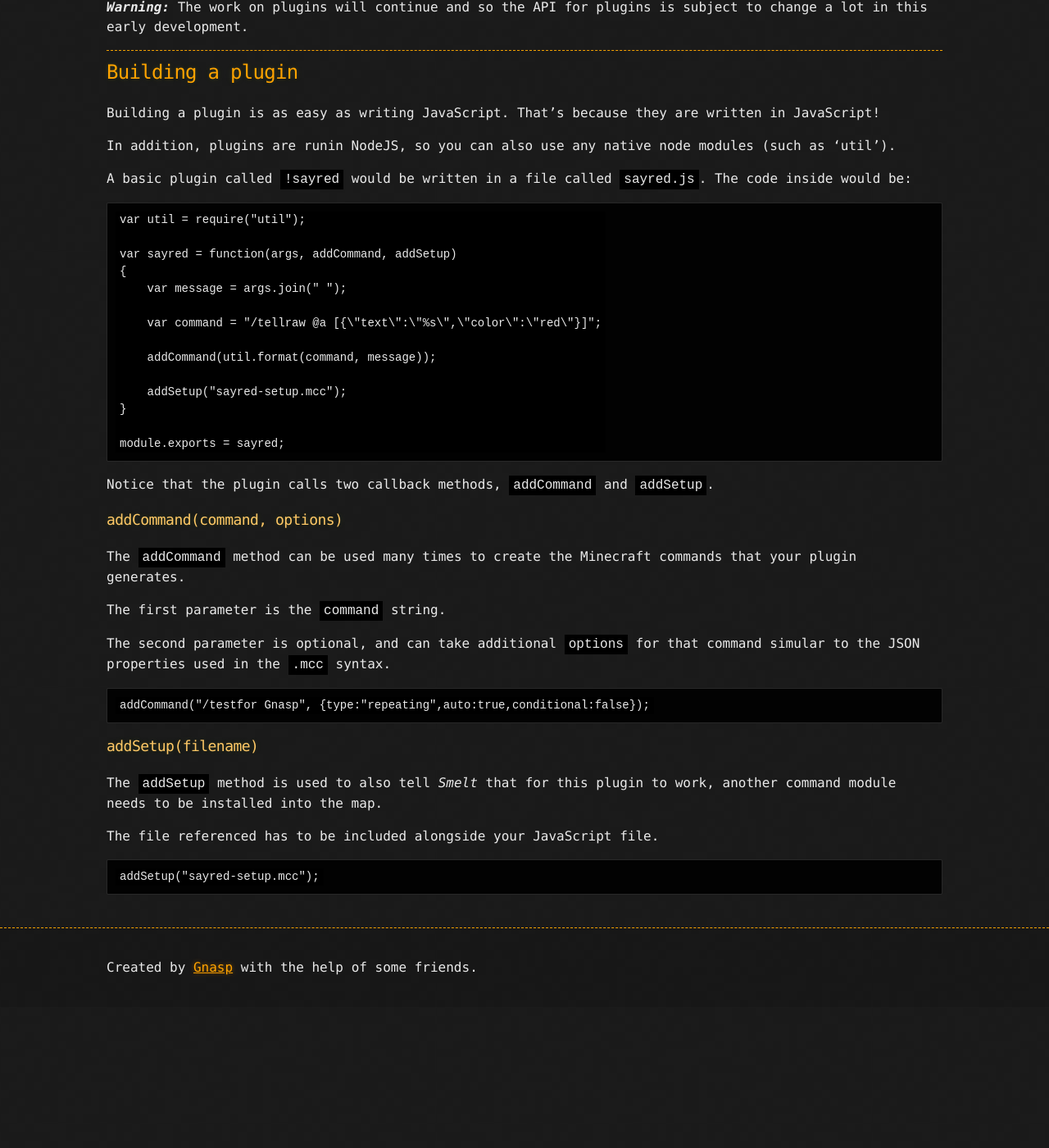
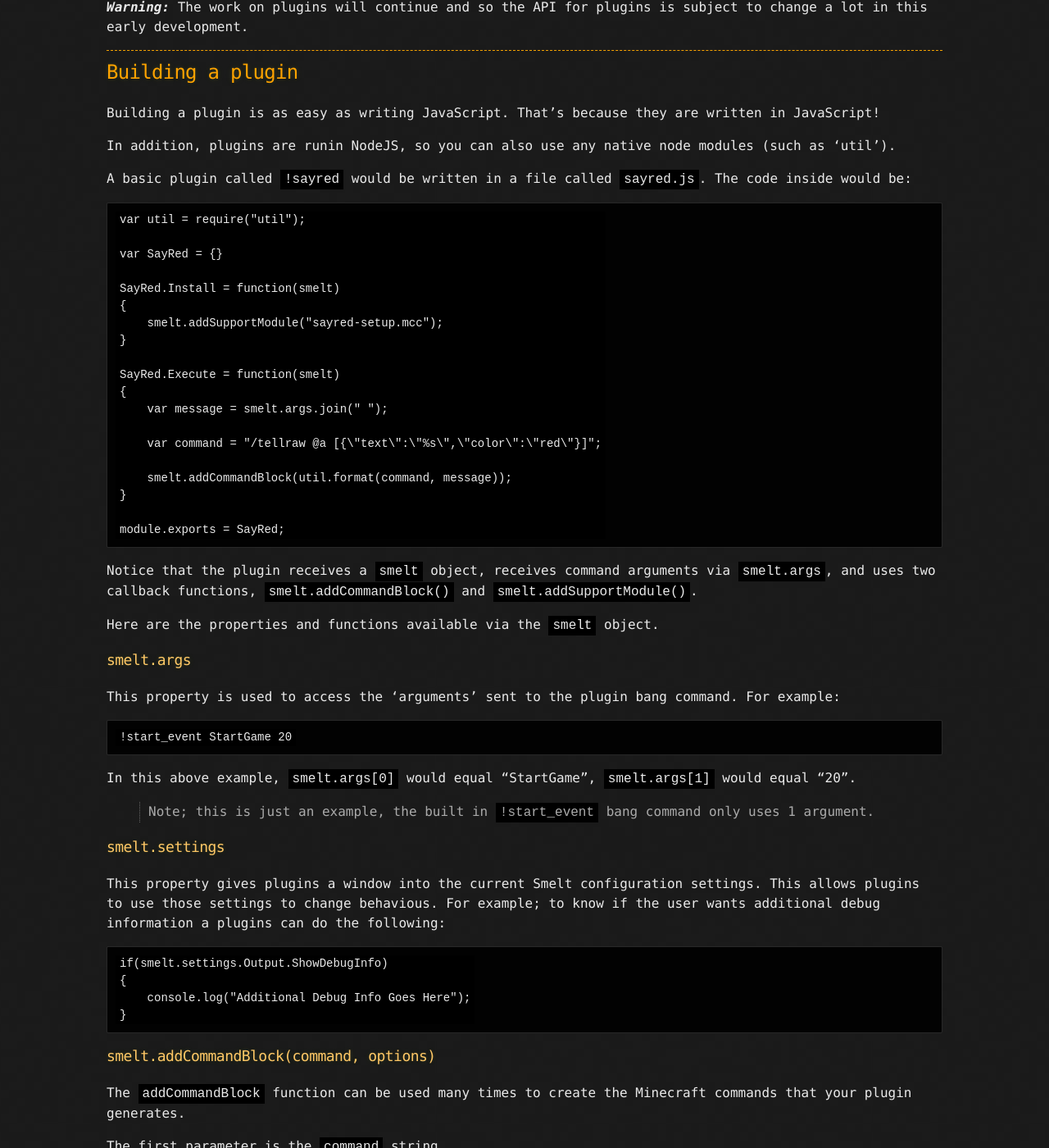
Before and after one commit to GnaspGames/Smelt, a Jekyll site: the page built from plugins.md, in a window 1280 px wide and 1400 px high, scrolled down 758 px. Shown: the whole window at 82% size. Built offline with Jekyll 4.4.1, drawn with Linux system fonts in a browser that asks for light colours; before the commit the page ends 1986 px from its top, so only the background shows below that; some of the changed text lies outside the part shown.

Commit message:
Change notes and doc changes for 0.9.2

```diff
--- a/plugins.md
+++ b/plugins.md
@@ -39,24 +39,53 @@
 
     var util = require("util");
 
-    var sayred = function(args, addCommand, addSetup)
+    var SayRed = {}
+
+    SayRed.Install = function(smelt)
     {
-        var message = args.join(" ");
+        smelt.addSupportModule("sayred-setup.mcc");
+    }
+
+    SayRed.Execute = function(smelt)
+    {
+        var message = smelt.args.join(" ");
 
         var command = "/tellraw @a [{\"text\":\"%s\",\"color\":\"red\"}]";
 
-        addCommand(util.format(command, message));
-
-        addSetup("sayred-setup.mcc");
+        smelt.addCommandBlock(util.format(command, message));
     }
 
-    module.exports = sayred;
+    module.exports = SayRed;
 
-Notice that the plugin calls two callback methods, `addCommand` and `addSetup`.
+Notice that the plugin receives a `smelt` object, receives command arguments via `smelt.args`,
+and uses two callback functions, `smelt.addCommandBlock()` and `smelt.addSupportModule()`.
 
-### addCommand(command, options)
+Here are the properties and functions available via the `smelt` object.
 
-The `addCommand` method can be used many times to create the Minecraft
+### smelt.args
+
+This property is used to access the 'arguments' sent to the plugin bang command. For example:
+
+    !start_event StartGame 20
+
+In this above example, `smelt.args[0]` would equal "StartGame", `smelt.args[1]` would equal "20".
+
+> Note; this is just an example, the built in `!start_event` bang command only uses 1 argument.
+
+### smelt.settings
+
+This property gives plugins a window into the current Smelt configuration settings. This allows plugins to use
+those settings to change behavious. For example; to know if the user wants additional debug information a plugins can
+do the following:
+
+    if(smelt.settings.Output.ShowDebugInfo)
+    {
+        console.log("Additional Debug Info Goes Here");
+    }
+
+### smelt.addCommandBlock(command, options)
+
+The `addCommandBlock` function can be used many times to create the Minecraft
 commands that your plugin generates.
 
 The first parameter is the `command` string.
@@ -65,15 +94,34 @@
 that command simular to the JSON properties used in the `.mcc` syntax.
 
 
-    addCommand("/testfor Gnasp", {type:"repeating",auto:true,conditional:false});
+    smelt.addCommandBlock("/testfor Gnasp", {type:"repeating",auto:true,conditional:false});
 
 
-### addSetup(filename)
+### smelt.addSupportModule(filename)
 
-The `addSetup` method is used to also tell *Smelt* that for this plugin to work,
+The `addSupportModule` function is used to also tell *Smelt* that for this plugin to work,
 another command module needs to be installed into the map.
 
 The file referenced has to be included alongside your JavaScript file.
 
+    smelt.addSupportModule("sayred-setup.mcc");
 
-    addSetup("sayred-setup.mcc");
+### smelt.addInitCommand(command)
+
+This can be used to add a Minecraft command that is to be executed when the combined-command is run
+(when the MCC module is rebuild). This allows for simple support commands to be run that don't really require
+a full support module (see `smelt.addSupportModule()`).
+
+For example; This could be used to make sure that a scoreboard objective exists.
+
+### smelt.setVariable(varName, varValue)
+
+This is used to set variables that can be access by the MCC code after the plugin command is called.
+
+For example; the plugin may take a variable names as an arguments, and then by setting the value of those variables
+it can be used to return multiple 'out' values without generating any command blocks.
+
+### smelt.getVariable(varName)
+
+This can be used to get the current value of a variable. This can be used as an alternative to accepting arguments,
+or simply to make changes to a predefined variable for some purpose.
```
Also changed, not shown: changenotes.md (+10 -0 lines), syntax.md (+5 -2 lines).
